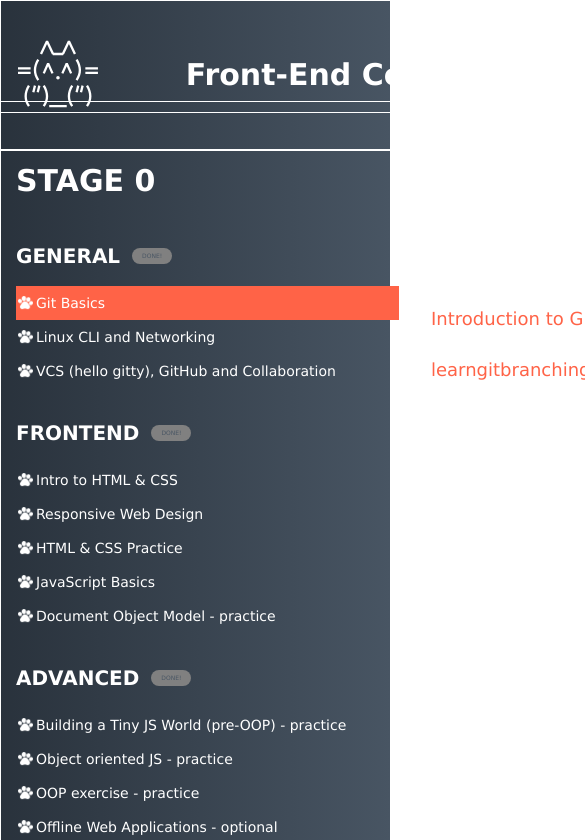
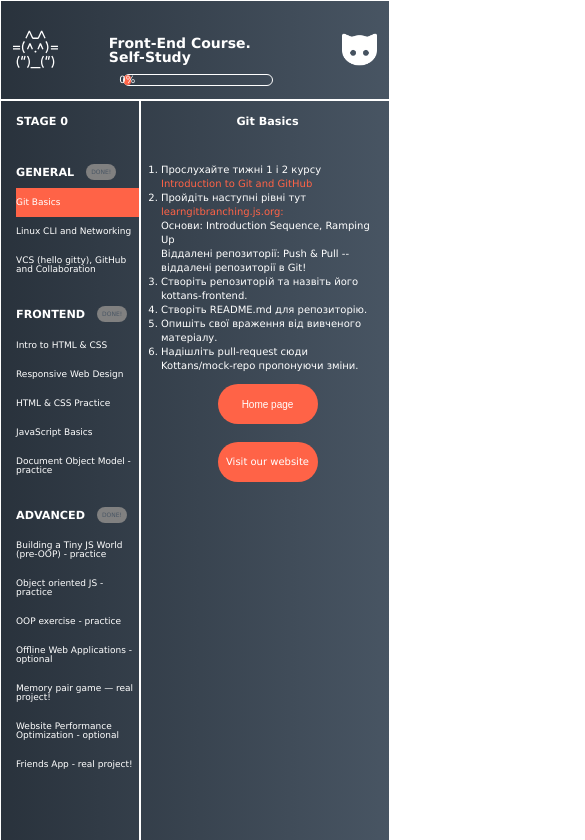
Before and after one commit to Yuliiadd/kottans-DOM, a plain HTML site: page index.html in a window 390 px wide. Both pictures are taken after a click on the item "Git Basics". Shown: the top 840 px of the page, 585 px wide, since content can reach past the window. Drawn offline with Linux system fonts and the light colour scheme.

Commit message:
refactor: added mobile version

```diff
--- a/main.js
+++ b/main.js
@@ -71,7 +71,7 @@ newDesc.innerHTML = currentDesc;
 description.replaceWith(newDesc);
 
 btn.style.display = "none";
-buttonsDiv.style.display = 'flex';
+buttonsDiv.style.display = 'grid';
 
 };
 
--- a/style.css
+++ b/style.css
@@ -24,6 +24,7 @@ html,body{
 	font-family: Verdana, sans-serif;
 }
 
+
 a, a:visited{text-decoration: none;}
 ul li{list-style: none;}
 
@@ -37,6 +38,7 @@ ul li{list-style: none;}
 
 .wrapper {
 	display: grid;
+	height: 100vh;
 	grid-template-columns: 400px 1fr;
 	grid-template-rows: 150px 1fr;
 	grid-template-areas:
@@ -57,7 +59,7 @@ ul li{list-style: none;}
 	display: inline-flex;
 	justify-content: space-between;
 	align-items: center;
-	padding: 0 2%;
+	padding: 0 3%;
 
 }
 .title {
@@ -240,7 +242,7 @@ ul li{list-style: none;}
 	display: grid;
 	justify-items: center;
 	row-gap: 20px;
-	grid-template-rows: 80px 1fr 1fr 50px;
+	grid-template-rows: 80px 1fr 100px;
 	padding: 30px;
 }
 
@@ -286,14 +288,12 @@ ul li{list-style: none;}
 
 .buttons {
 	display: none;
-	width: 380px;
-	gap: 10px;
+	max-width: 380px;
+	gap: 15px;
 	justify-content: space-between;
 	align-items:center;
 
 }
-
-
 
 /* mobile */
 
@@ -302,5 +302,92 @@ ul li{list-style: none;}
 and (min-width: 320px)
 and (max-width: 767px) {
 
+.wrapper {
+	grid-template-columns: 140px 1fr;
+	grid-template-rows: 100px 1fr;
+}
+
+.title,
+.stage__name,
+.chapter,
+.title__chapter {
+font-size: 80%;
+}
+
+.title__chapter {
+	padding: 0;
+}
+.logo__img {
+	width: 45px;
+	height: 45px;
+}
+
+.title {
+	font-size: 14px;
+	width: 50%;
+}
+
+.user__img {
+	width: 35px;
+	height: 35px;
+}
+
+.user__name {
+	display: none;
+}
+
+.progress__wrapper {
+	width: 150px;
+	right: calc(50% - (155px / 2));
+	top: 74px;
+}
+
+.nav__item:before {
+	display: none;
+}
+
+.nav__item {
+	padding-left: 0;
+	text-transform: none;
+	font-size: 9px;
+}
+
+.chapter {
+	margin: 10px 0;
+}
+.chapter::after {
+	width: 30px;
+	margin-top: -3px;
+}
+
+.section {
+	row-gap: 10px;
+	grid-template-rows: 37px 1fr 100px;
+	padding: 15px;
+	padding-left: 20px;
+	box-sizing: border-box;
+}
+
+.task__item {
+	font-size: 10px;
+	line-height: 1rem;
+}
+
+.tomato {
+	font-size: 10px;
+}
+
+li.task__item::marker {
+	font-size: 10px;
+}
+
+.description {
+	line-height: 1.3em;
+}
+.btn {
+	height: 40px;
+    width: 100px;
+    font-size: 10px;
+}
 
 }
```
